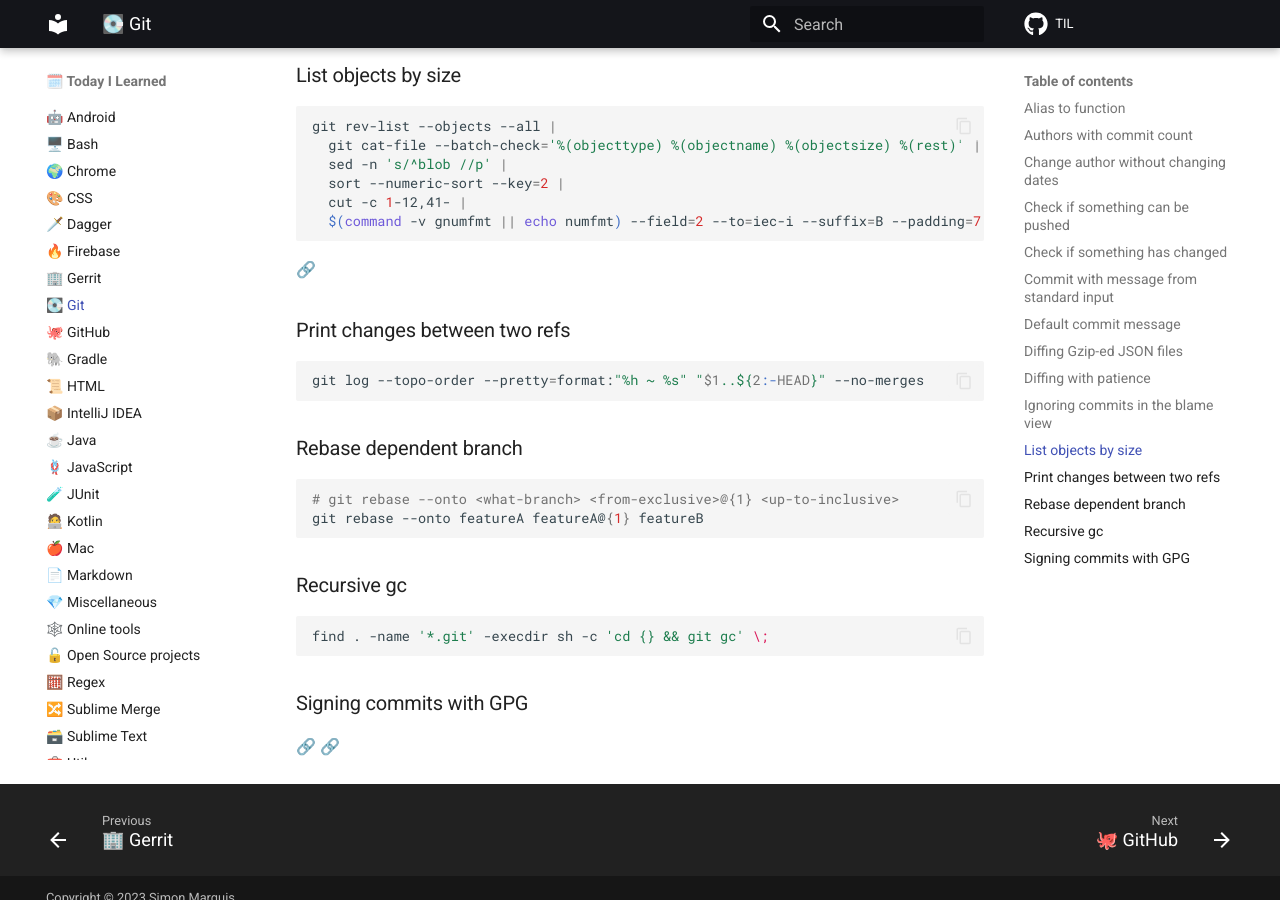
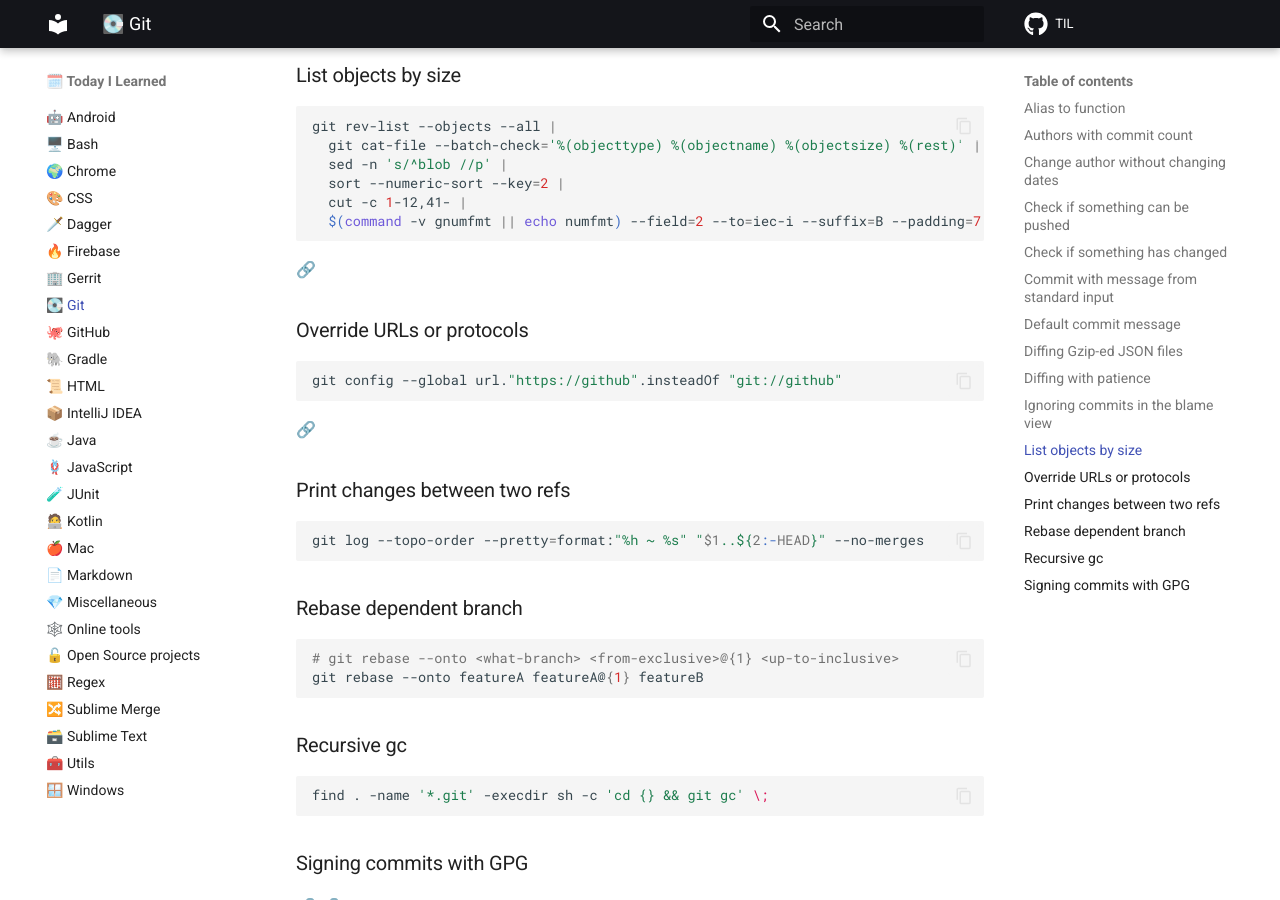
Before and after one commit to SimonMarquis/TIL, an MkDocs documentation site: the page built from docs/git.md, in a window 1280 px wide and 900 px high, scrolled down 2872 px. Built offline with MkDocs 1.6.1 and Material for MkDocs 9.7.7, drawn with Linux system fonts in a browser that asks for light colours; comment, search, counter and statistics services are not loaded.

Commit message:
[Git] Override URLs or protocols

````diff
--- a/docs/git.md
+++ b/docs/git.md
@@ -427,6 +427,14 @@
 
 [🔗](https://stackoverflow.com/a/42544963/3615879)
 
+### Override URLs or protocols
+
+```bash
+git config --global url."https://github".insteadOf "git://github"
+```
+
+[🔗](https://git-scm.com/docs/git-config#Documentation/git-config.txt-urlltbasegtinsteadOf)
+
 ### Print changes between two refs
 
 ```bash
````
